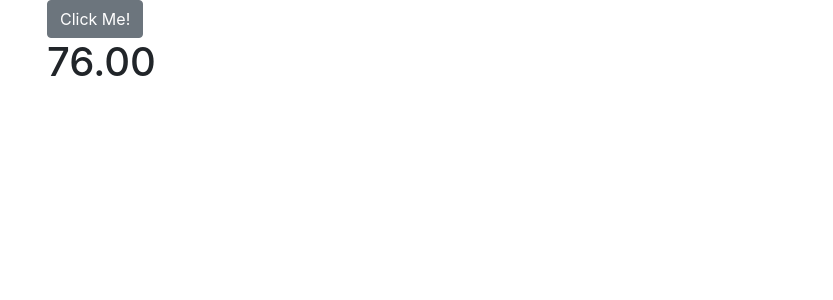
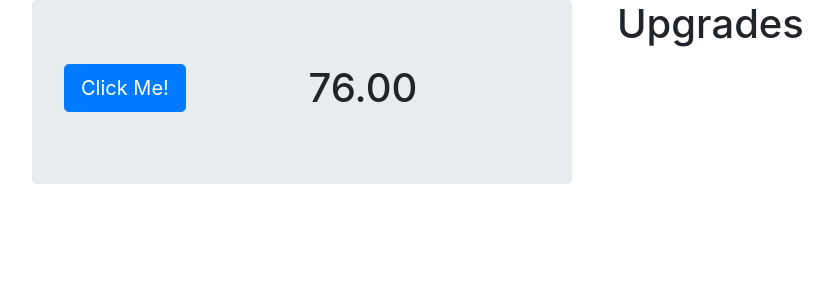
Before and after one commit to garritfra/idleExcavator, a React app: page / in a window 1280 px wide. Shown: the top 300 px of the page, without its empty margins (53-886 px from the left). Built offline with nearby package versions, Linux system fonts and the light colour scheme.

Commit message:
add upgrades component

```diff
--- a/src/app/game/GameComponent.js
+++ b/src/app/game/GameComponent.js
@@ -1,8 +1,9 @@
 import React, { Component } from "react";
-import { Button, Container } from "reactstrap";
+import { Container, Row, Col } from "reactstrap";
 import BigDouble from "../../model/BigDouble";
 import Game from "./Game";
 import DirtComponent from "./dirtComponent/DirtComponent";
+import UpgradesComponent from "./upgradesComponent/UpgradesComponent";
 
 export default class GameComponent extends Component {
   constructor(props) {
@@ -14,7 +15,14 @@ export default class GameComponent extends Component {
   render() {
     return (
       <Container>
-        <DirtComponent />
+        <Row>
+          <Col>
+            <DirtComponent />
+          </Col>
+          <Col>
+            <UpgradesComponent />
+          </Col>
+        </Row>
       </Container>
     );
   }
--- a/src/app/game/dirtComponent/DirtComponent.js
+++ b/src/app/game/dirtComponent/DirtComponent.js
@@ -1,5 +1,5 @@
 import React, { Component } from "react";
-import { Container, Button } from "reactstrap";
+import { Jumbotron, Button } from "reactstrap";
 import Game from "../Game";
 
 export default class DirtComponent extends Component {
@@ -26,14 +26,22 @@ export default class DirtComponent extends Component {
 
   render() {
     return (
-      <Container>
-        <Button onClick={this.handleClick.bind(this)}>Click Me!</Button>
-        <h1>
+      <Jumbotron>
+        <Button
+          color="primary"
+          size="lg"
+          height="100%"
+          className="float-left"
+          onClick={this.handleClick.bind(this)}
+        >
+          Click Me!
+        </Button>
+        <h1 className="text-center">
           {Game.getInstance()
             .getDirt()
             .toString()}
         </h1>
-      </Container>
+      </Jumbotron>
     );
   }
 }
--- /dev/null
+++ b/src/app/game/upgradesComponent/UpgradesComponent.js
@@ -0,0 +1,12 @@
+import React, { Component } from "react";
+import { Container } from "reactstrap";
+
+export default class UpgradesComponent extends Component {
+  render() {
+    return (
+      <Container>
+        <h1>Upgrades</h1>
+      </Container>
+    );
+  }
+}
```
